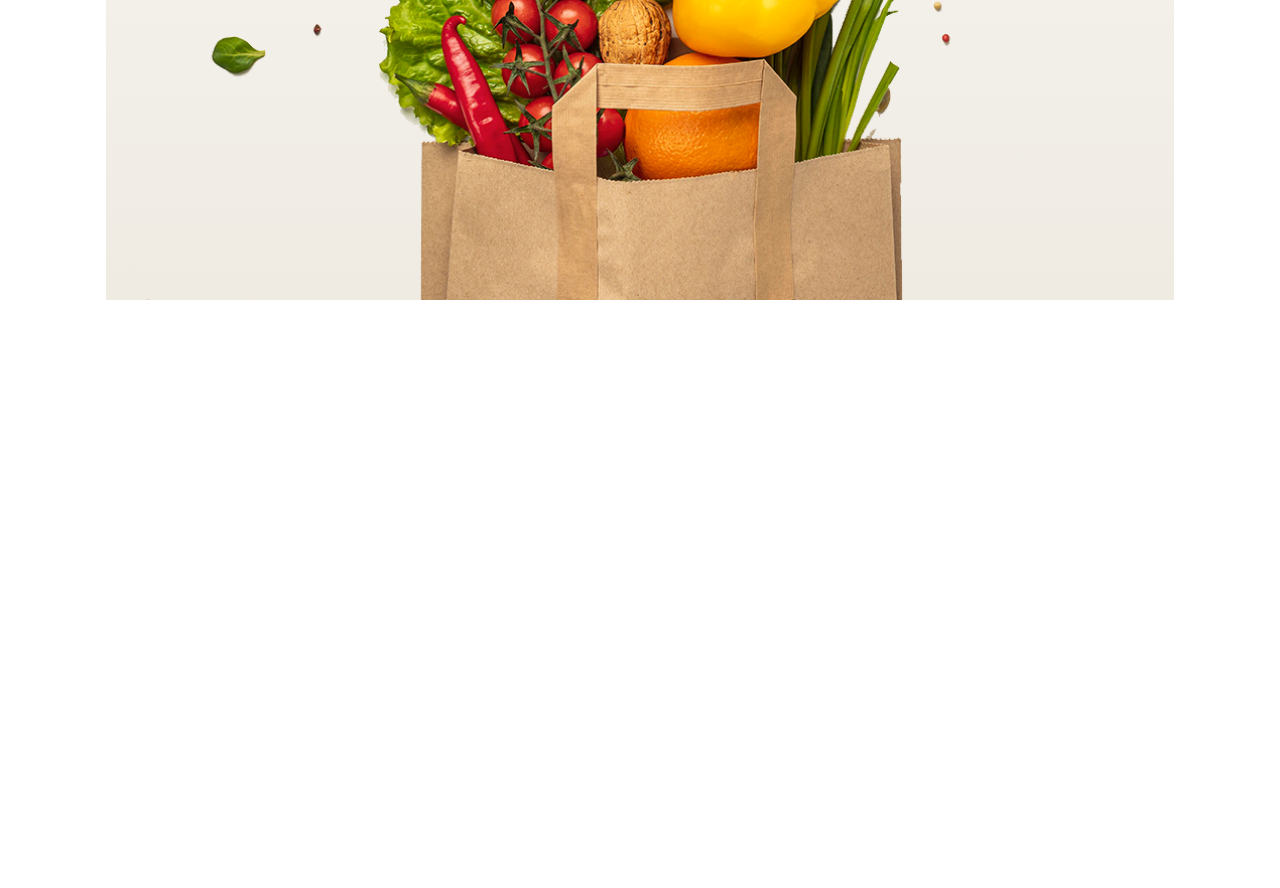
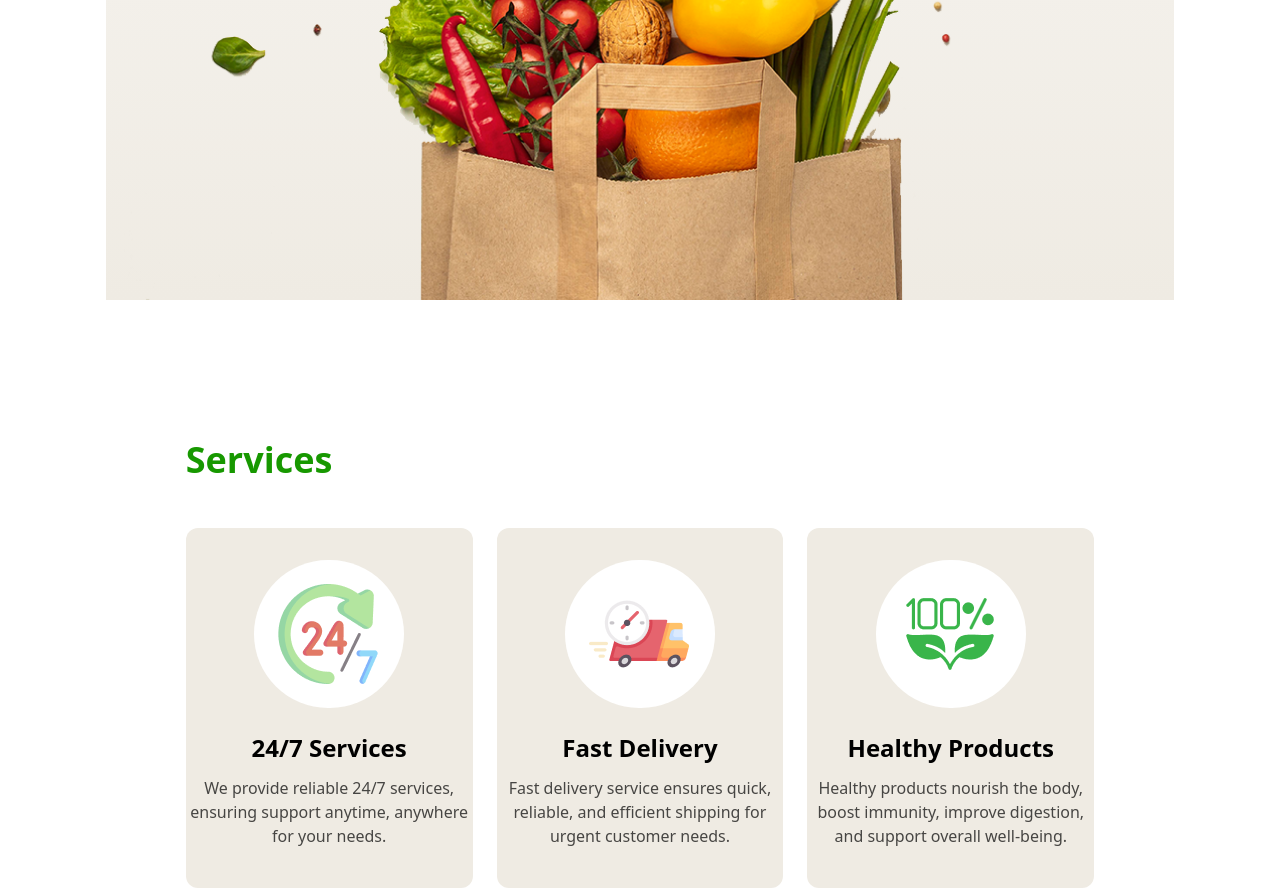
Before and after one commit to Sabbir-khaan/Third-Assignment-03, a plain HTML site: page index.html in a window 1280 px wide. Shown: the part 977-1865 px from the top of the page. Before the commit the page ends 1277 px from the top, so only its background shows below. Drawn offline with nearby package versions, Linux system fonts and the light colour scheme.

Commit message:
added Services section

```diff
--- a/index.html
+++ b/index.html
@@ -75,7 +75,40 @@
     </header>
 
     <main>
-
+        <section class="max-w-[83.5%] mx-auto">
+            <div class="max-w-[85%] mx-auto">
+                <h1 class="text-4xl text-[#179800] font-bold mt-[8.75rem] mb-12">Services</h1>
+                <div class="grid grid-cols-3 gap-6">
+                    <div class="bg-[#EFEBE3] rounded-xl">
+                        <div class="max-w-[9.375rem] max-h-[9.375rem] mx-auto bg-white rounded-full p-6 mt-8">
+                         <img src="./images/service.png" alt="">
+                        </div>
+                         <div class="text-center">
+                            <h3 class="text-2xl font-bold mt-6">24/7 Services</h3>
+                            <p class="opacity-70 mt-3 mb-10">We provide reliable 24/7 services, <br> ensuring support anytime, anywhere <br> for your needs.</p>
+                         </div>
+                     </div>
+                     <div class="bg-[#EFEBE3] rounded-xl">
+                        <div class="max-w-[9.375rem] max-h-[9.375rem] mx-auto bg-white rounded-full p-6 mt-8">
+                         <img src="./images/delivery.png" alt="">
+                        </div>
+                         <div class="text-center">
+                            <h3 class="text-2xl font-bold mt-6">Fast Delivery</h3>
+                            <p class="opacity-70 mt-3 mb-10">Fast delivery service ensures quick, <br> reliable, and efficient shipping for <br> urgent customer needs.</p>
+                         </div>
+                     </div>
+                     <div class="bg-[#EFEBE3] rounded-xl">
+                        <div class="max-w-[9.375rem] max-h-[9.375rem] mx-auto bg-white rounded-full p-6 mt-8">
+                         <img src="./images/healthy.png" alt="">
+                        </div>
+                         <div class="text-center">
+                            <h3 class="text-2xl font-bold mt-6">Healthy Products </h3>
+                            <p class="opacity-70 mt-3 mb-10">Healthy products nourish the body, <br> boost immunity, improve digestion, <br> and support overall well-being.</p>
+                         </div>
+                     </div>
+                </div>
+            </div>
+        </section>
     </main>
 
     <footer>
```
